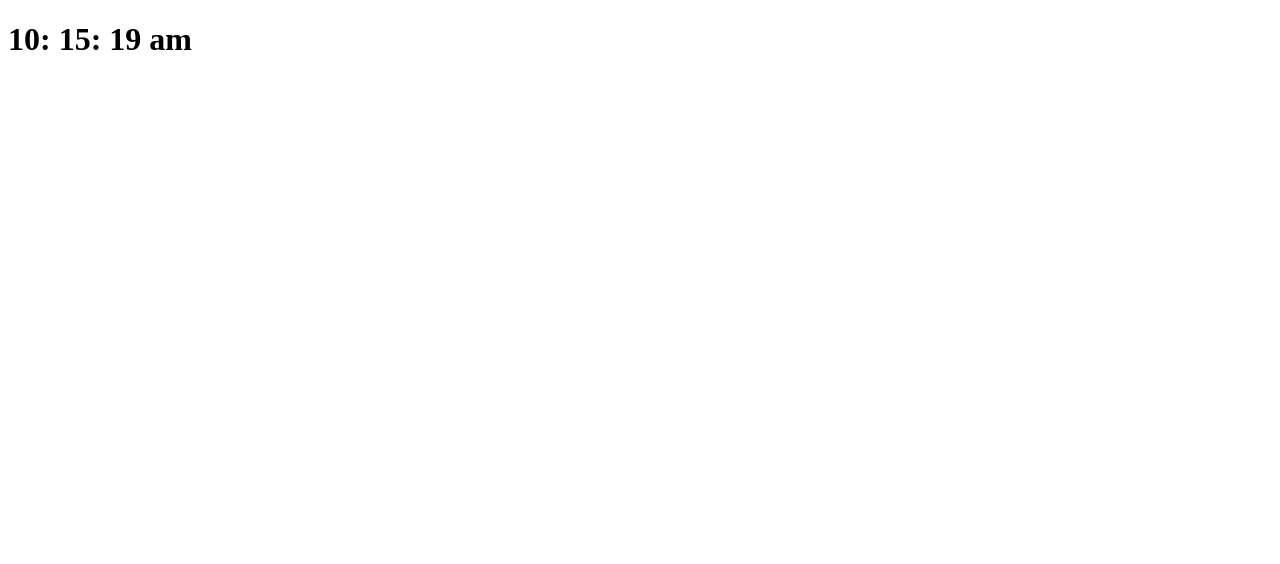
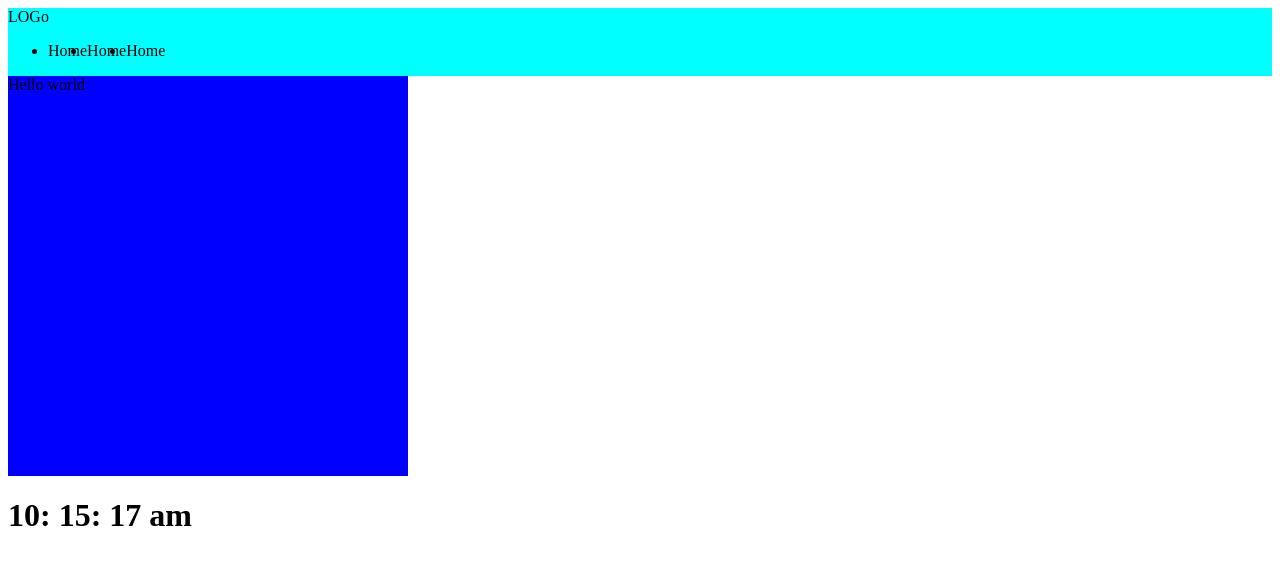
Before and after one commit to AQUATECHIE/Soair-React, a React (Create React App) app: page / in a window 1280 px wide. Shown: the top 564 px of the page. Built offline with nearby package versions, Linux system fonts and the light colour scheme.

Commit message:
auto-commit

```diff
--- a/src/App.js
+++ b/src/App.js
@@ -3,13 +3,15 @@
 // import Color from "./Color.js";
 // import UseE from "./reactHooks/useeffect/UseE.js";
 // import Screen from "./reactHooks/useeffect/Screen.js";
-import Clock from "./reactHooks/useeffect/Clock.js";
+// import Clock from "./reactHooks/useeffect/Clock.js";
+import Pages from "./Page.js";
 
 function App() {
   return (
     <>
-      <Clock />
-      {/* <Use />
+      <Pages />
+      {/* <Clock />
+      <Use />
       <ChangeButton />
       <br/>
       <Color />
--- /dev/null
+++ b/src/Component/Body.js
@@ -0,0 +1,12 @@
+import '../Component/'
+
+function Body(){
+    return(
+        <>
+            <div className="body"> Hello world </div>
+        </>
+    );
+}
+
+
+export default Body
--- /dev/null
+++ b/src/Component/Component.js
@@ -0,0 +1,22 @@
+
+
+function Component (){
+    return(
+        <>
+            <div className="navbar">
+                <nav>
+                    <a> LOGo</a>
+                    <ul>
+                        <li>Home</li>
+                        <li>Home</li>
+                        <li>Home</li>
+
+                    </ul>
+
+                </nav>
+            </div>
+        </>
+    );
+}
+
+export default Component
--- /dev/null
+++ b/src/Page.js
@@ -0,0 +1,19 @@
+import Component from "./Component/Component.js";
+import Body from "./Component/Body.js";
+import Clock from "./reactHooks/useeffect/Clock.js";
+
+function Pages(){
+    return(
+
+        <>
+
+            <Component />
+            <Body />
+            <Clock />
+
+
+        </>
+    );
+}
+
+export default Pages
--- a/src/index.css
+++ b/src/index.css
@@ -0,0 +1,12 @@
+.navbar{
+    background-color: aqua;
+    display: flex;
+}
+ul{
+    display: flex;
+}
+.body{
+    background-color: blue;
+    width: 400px;
+    height: 400px;
+}
--- a/src/reactHooks/useeffect/UseE.js
+++ b/src/reactHooks/useeffect/UseE.js
@@ -17,7 +17,7 @@ function UseE () {
         setCount(count - 1)
     }
     const changecolo = () =>{
-        setColor(count => count === 'green' ? "red " : "green")
+        setColor(color => color === 'green' ? "green " : "red")
     }
 
     return(
```
Also changed, not shown: src/Body.css (added).
